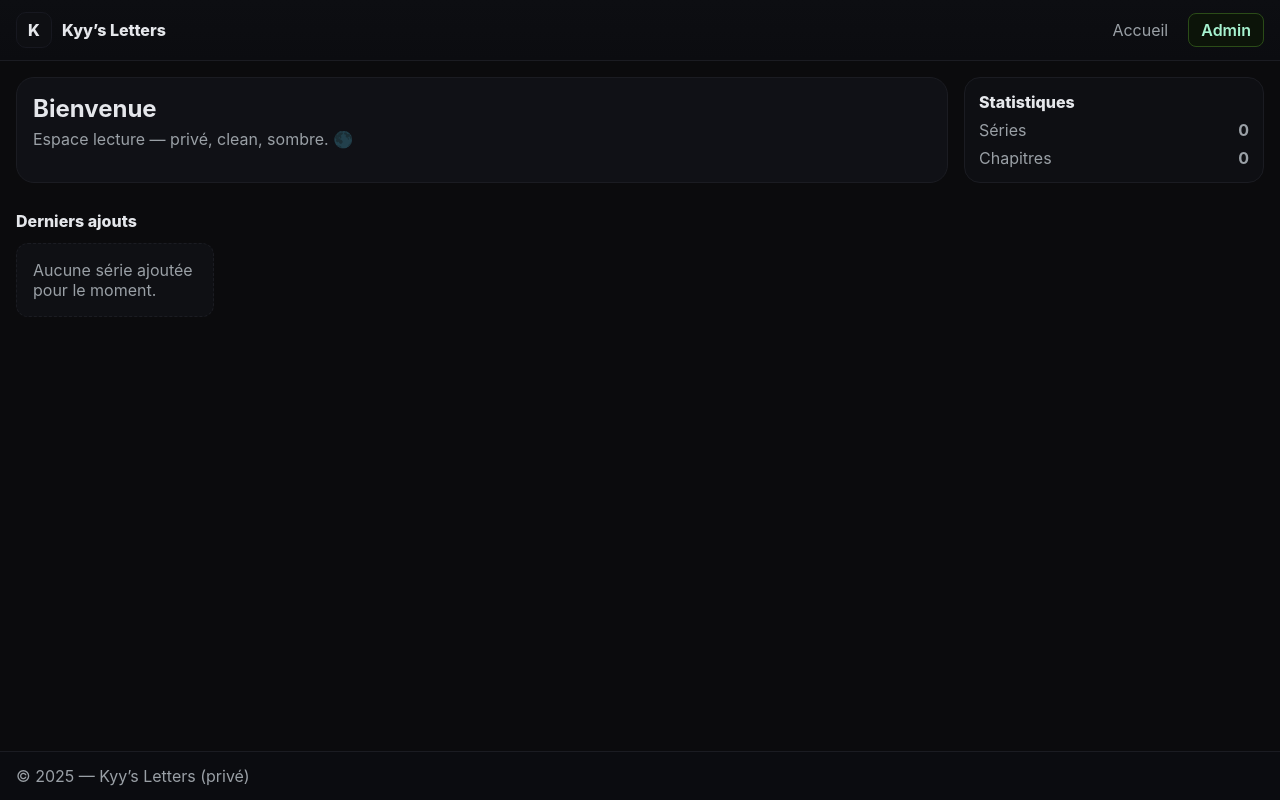
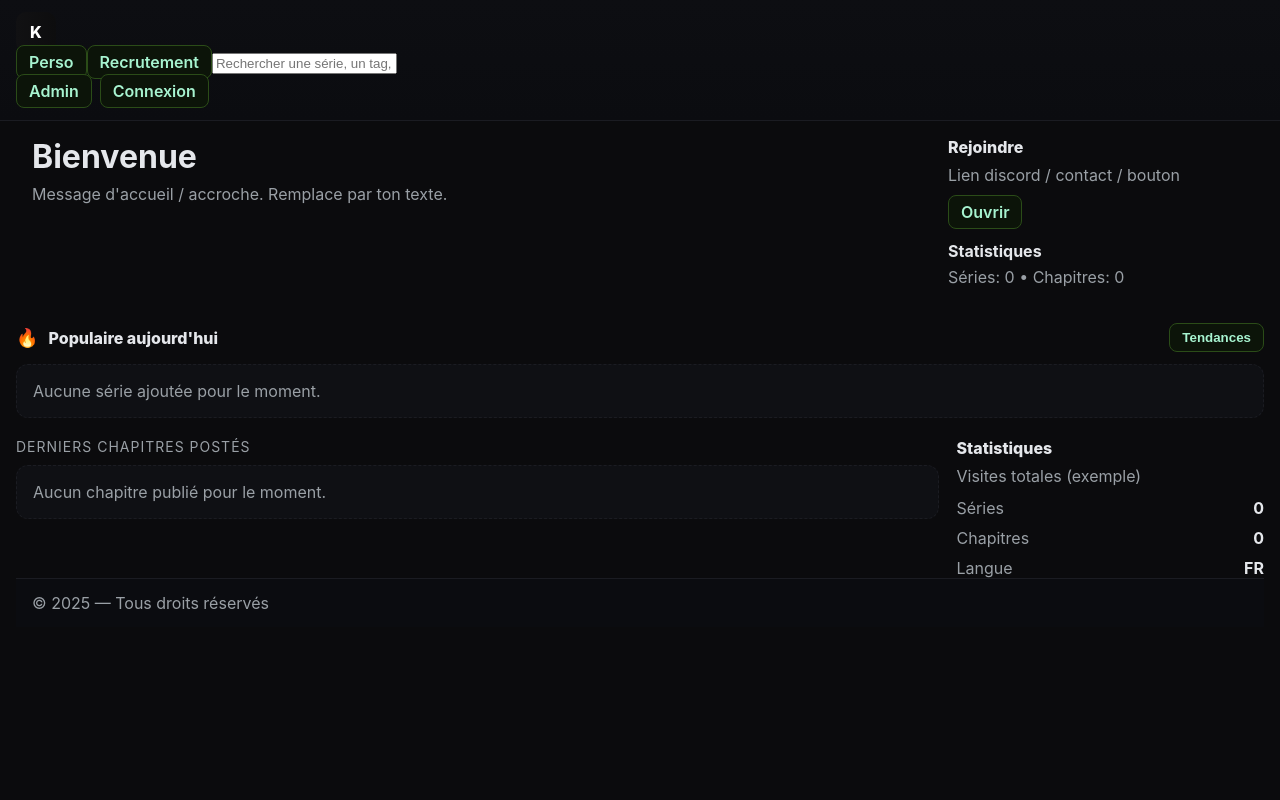
Before and after one commit to YungFritz/kyys-letters, a React (Vite) app: page / in a window 1280 px wide. Built offline with nearby package versions, Linux system fonts and the light colour scheme.

Commit message:
Update Home.tsx

```diff
--- a/src/Home.tsx
+++ b/src/Home.tsx
@@ -1,12 +1,131 @@
-import { useEffect, useState } from "react";
+import { useEffect, useMemo, useState } from "react";
 import "./index.css";
 
-type Chapter = { id: string; title: string; number: number; date: string };
-type Series  = { id: string; title: string; slug: string; cover?: string; chapters: Chapter[] };
+type Chapter = {
+  id: string;
+  title?: string;         // compat
+  name?: string;          // compat
+  number: number;
+  lang?: string;
+  releaseDate?: string;
+  date?: string;          // compat
+  pages?: string[];
+};
+
+type Series = {
+  id: string;
+  title: string;
+  slug: string;
+  tags?: string[];
+  cover?: string;
+  description?: string;
+  chapters: Chapter[];
+  views?: number;
+  hot?: boolean;
+};
 
 const STORAGE_KEY = "kyys_letters_library_v2";
 
+const fmtViews = (n?: number) => {
+  if (!n) return "0 vues";
+  if (n >= 1000) return `${(n / 1000).toFixed(1)}k vues`;
+  return `${n} vues`;
+};
+
+function Header({
+  query,
+  setQuery,
+}: {
+  query: string;
+  setQuery: (v: string) => void;
+}) {
+  return (
+    <div className="header">
+      <div className="header-inner">
+        {/* logo */}
+        <div style={{ display: "flex", alignItems: "center", gap: 12 }}>
+          <div
+            style={{
+              width: 40,
+              height: 40,
+              borderRadius: 10,
+              background: "linear-gradient(90deg,#111113,#0d0d0e)",
+              display: "grid",
+              placeItems: "center",
+              color: "#fff",
+              fontWeight: 800,
+            }}
+          >
+            K
+          </div>
+        </div>
+
+        {/* nav gauche */}
+        <a className="nav-btn" href="#">
+          Perso
+        </a>
+        <a className="nav-btn" href="#">
+          Recrutement
+        </a>
+
+        {/* recherche */}
+        <input
+          className="search-input"
+          value={query}
+          onChange={(e) => setQuery(e.target.value)}
+          placeholder="Rechercher une série, un tag, une langue..."
+        />
+
+        {/* nav droite */}
+        <div style={{ display: "flex", gap: 8 }}>
+          <a className="nav-btn" href="#/admin">
+            Admin
+          </a>
+          <a className="nav-btn" href="#">
+            Connexion
+          </a>
+        </div>
+      </div>
+    </div>
+  );
+}
+
+function Card({ s }: { s: Series }) {
+  return (
+    <a style={{ textDecoration: "none", color: "inherit" }} href={`/series/${s.slug}`}>
+      <div className="card">
+        <div className="cover">COVER</div>
+        <div className="card-body">
+          <div className="card-title">{s.title}</div>
+          <div className="card-meta">
+            <div style={{ display: "flex", gap: 8, alignItems: "center" }}>
+              <div
+                style={{
+                  width: 18,
+                  height: 18,
+                  display: "grid",
+                  placeItems: "center",
+                  borderRadius: 6,
+                  background: "#0b0b0b",
+                  border: "1px solid rgba(255,255,255,0.02)",
+                }}
+              >
+                👁️
+              </div>
+              <div style={{ color: "var(--muted)" }}>{fmtViews(s.views)}</div>
+            </div>
+            <div style={{ marginLeft: "auto", color: "var(--muted)" }}>
+              {(s.tags || []).slice(0, 2).join(" • ")}
+            </div>
+          </div>
+        </div>
+      </div>
+    </a>
+  );
+}
+
 export default function Home() {
+  const [query, setQuery] = useState("");
   const [library, setLibrary] = useState<Series[]>([]);
 
   useEffect(() => {
@@ -18,70 +137,195 @@ export default function Home() {
     }
   }, []);
 
+  // Stats
+  const totalSeries = library.length;
+  const totalChapters = library.reduce(
+    (n, s) => n + (s.chapters?.length || 0),
+    0
+  );
+
+  // Populaire (tri par vues si présent)
+  const popular = useMemo(() => {
+    const sorted = library.slice().sort((a, b) => (b.views || 0) - (a.views || 0));
+    // filtre rapide par recherche (titre / tags)
+    const q = query.trim().toLowerCase();
+    const filtered = !q
+      ? sorted
+      : sorted.filter(
+          (s) =>
+            s.title.toLowerCase().includes(q) ||
+            (s.tags || []).some((t) => t.toLowerCase().includes(q))
+        );
+    return filtered.slice(0, 8);
+  }, [library, query]);
+
+  // Derniers chapitres (par date)
+  const latest = useMemo(() => {
+    const all = library.flatMap((s) =>
+      (s.chapters || []).map((c) => ({
+        series: s,
+        chapter: c,
+      }))
+    );
+    const getDate = (c: Chapter) => new Date(c.releaseDate || c.date || 0).getTime();
+    return all
+      .sort((a, b) => getDate(b.chapter) - getDate(a.chapter))
+      .slice(0, 8);
+  }, [library]);
+
   return (
-    <div className="site">
-      {/* HEADER */}
-      <header className="header">
-        <div className="brand">
-          <div className="logo">K</div>
-          <div className="title">Kyy’s Letters</div>
-        </div>
-        <nav className="nav">
-          <a className="nav-link" href="#/">Accueil</a>
-          <a className="nav-btn" href="#/admin">Admin</a>
-        </nav>
-      </header>
+    <div style={{ minHeight: "100vh", background: "var(--bg)", color: "inherit" }}>
+      <Header query={query} setQuery={setQuery} />
 
-      {/* HERO */}
-      <section className="hero">
-        <div className="hero-left">
-          <h1 className="hero-title">Bienvenue</h1>
-          <p className="hero-sub">Espace lecture — privé, clean, sombre. 🌑</p>
-        </div>
-        <aside className="hero-right">
-          <div className="side-card">
-            <div className="side-title">Statistiques</div>
-            <div className="side-line">
-              Séries <strong>{library.length}</strong>
-            </div>
-            <div className="side-line">
-              Chapitres <strong>{library.reduce((n,s)=>n+(s.chapters?.length||0),0)}</strong>
+      <main className="container">
+        {/* HERO */}
+        <div className="hero" style={{ gap: 18 }}>
+          <div className="hero-card">
+            <div className="hero-message">
+              <h1 style={{ margin: "0 0 8px 0" }}>Bienvenue</h1>
+              <p style={{ margin: 0, color: "var(--muted)" }}>
+                Message d'accueil / accroche. Remplace par ton texte.
+              </p>
             </div>
           </div>
-        </aside>
-      </section>
 
-      {/* POPULAIRE / GRID */}
-      <main className="container">
-        <div className="section-header">
-          <div className="section-title">Derniers ajouts</div>
+          <div style={{ display: "grid", gap: 12 }}>
+            <div className="side-card">
+              <div style={{ fontWeight: 800, marginBottom: 8 }}>Rejoindre</div>
+              <div style={{ color: "var(--muted)", marginBottom: 10 }}>
+                Lien discord / contact / bouton
+              </div>
+              <a className="nav-btn" href="#" style={{ display: "inline-block" }}>
+                Ouvrir
+              </a>
+            </div>
+            <div className="side-card">
+              <div style={{ fontWeight: 700, marginBottom: 6 }}>Statistiques</div>
+              <div style={{ color: "var(--muted)" }}>
+                Séries: {totalSeries} • Chapitres: {totalChapters}
+              </div>
+            </div>
+          </div>
         </div>
 
-        <div className="grid-cards">
-          {library.length === 0 && (
-            <div className="empty">Aucune série ajoutée pour le moment.</div>
+        {/* POPULAIRE */}
+        <section className="section" style={{ marginTop: 20 }}>
+          <div className="section-header">
+            <div style={{ display: "flex", alignItems: "center", gap: 10 }}>
+              <div style={{ fontSize: 18 }}>🔥</div>
+              <div className="section-title">Populaire aujourd'hui</div>
+            </div>
+            <div style={{ marginLeft: "auto" }}>
+              <button className="nav-btn">Tendances</button>
+            </div>
+          </div>
+
+          {/* IMPORTANT : si aucune série → message vide */}
+          {popular.length === 0 ? (
+            <div
+              style={{
+                border: "1px dashed var(--stroke)",
+                background: "#0f1014",
+                color: "var(--muted)",
+                padding: 16,
+                borderRadius: 12,
+              }}
+            >
+              Aucune série ajoutée pour le moment.
+            </div>
+          ) : (
+            <div className="grid-cards">
+              {popular.map((s) => (
+                <Card key={s.id} s={s} />
+              ))}
+            </div>
           )}
-          {library.map((s) => (
-            <div key={s.id} className="card">
-              <div className="cover">
-                {s.cover ? <img src={s.cover} alt={s.title} /> : <div className="no-cover">—</div>}
+        </section>
+
+        {/* Derniers chapitres */}
+        <div
+          style={{
+            display: "grid",
+            gridTemplateColumns: "3fr 1fr",
+            gap: 18,
+            marginTop: 20,
+          }}
+        >
+          <div>
+            <div
+              style={{
+                fontSize: 14,
+                color: "var(--muted)",
+                marginBottom: 10,
+                textTransform: "uppercase",
+                letterSpacing: 1,
+              }}
+            >
+              Derniers chapitres postés
+            </div>
+
+            {latest.length === 0 ? (
+              <div
+                style={{
+                  border: "1px dashed var(--stroke)",
+                  background: "#0f1014",
+                  color: "var(--muted)",
+                  padding: 16,
+                  borderRadius: 12,
+                }}
+              >
+                Aucun chapitre publié pour le moment.
               </div>
-              <div className="card-body">
-                <div className="card-title">{s.title}</div>
-                <div className="card-meta">
-                  <div className="eye">👁️</div>
-                  <div className="muted">{s.chapters?.length || 0} chapitres</div>
+            ) : (
+              <div className="latest-grid">
+                {latest.map(({ series, chapter }) => (
+                  <div key={chapter.id} className="card">
+                    <div className="cover">PAGE</div>
+                    <div style={{ padding: 12 }}>
+                      <div style={{ fontWeight: 800 }}>{series.title}</div>
+                      <div style={{ color: "var(--muted)", marginTop: 6 }}>
+                        Chapitre {chapter.number} —{" "}
+                        {chapter.name || chapter.title || ""}
+                      </div>
+                      <div style={{ marginTop: 8, color: "var(--muted)" }}>
+                        {(chapter.lang || "FR").toUpperCase()} •{" "}
+                        {(chapter.releaseDate || chapter.date || "").toString()}
+                      </div>
+                    </div>
+                  </div>
+                ))}
+              </div>
+            )}
+          </div>
+
+          <aside>
+            <div className="stats">
+              <div style={{ fontWeight: 800, marginBottom: 8 }}>Statistiques</div>
+              <div style={{ color: "var(--muted)" }}>Visites totales (exemple)</div>
+              <div style={{ marginTop: 12, display: "grid", gap: 10 }}>
+                <div style={{ display: "flex", justifyContent: "space-between" }}>
+                  <span style={{ color: "var(--muted)" }}>Séries</span>
+                  <strong>{totalSeries}</strong>
+                </div>
+                <div style={{ display: "flex", justifyContent: "space-between" }}>
+                  <span style={{ color: "var(--muted)" }}>Chapitres</span>
+                  <strong>{totalChapters}</strong>
+                </div>
+                <div style={{ display: "flex", justifyContent: "space-between" }}>
+                  <span style={{ color: "var(--muted)" }}>Langue</span>
+                  <strong>FR</strong>
                 </div>
               </div>
             </div>
-          ))}
+          </aside>
+        </div>
+
+        <div className="footer">
+          <div style={{ color: "var(--muted)" }}>
+            © {new Date().getFullYear()} — Tous droits réservés
+          </div>
         </div>
       </main>
-
-      {/* FOOTER */}
-      <footer className="footer">
-        © {new Date().getFullYear()} — Kyy’s Letters (privé)
-      </footer>
     </div>
   );
 }
```
